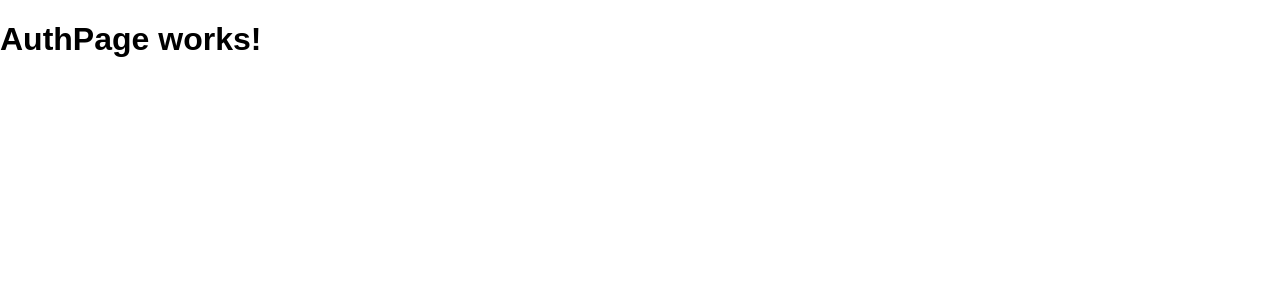
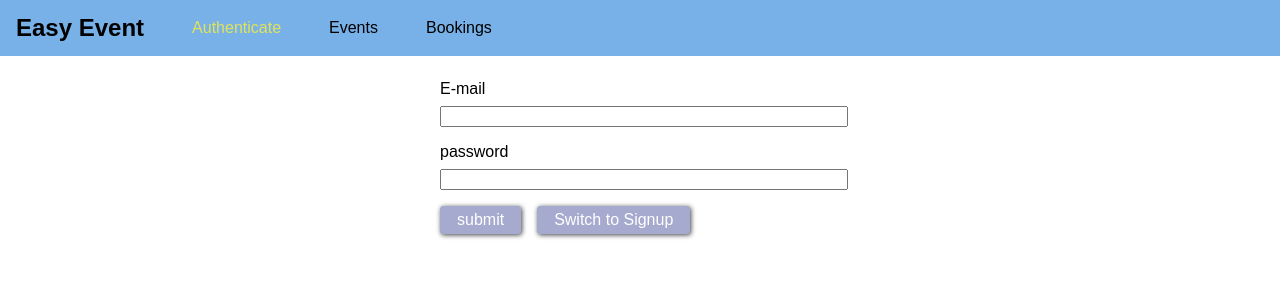
Before and after one commit to harishkonda92/node-graphql, a React (Create React App) app in the folder frontend/: page /auth in a window 1280 px wide. Shown: the top 300 px of the page. Built offline with nearby package versions, Linux system fonts and the light colour scheme; the HTML template or start-up script is replaced by a standard one.

Commit message:
authentication added in frontend

```diff
--- a/frontend/src/App.css
+++ b/frontend/src/App.css
@@ -0,0 +1,4 @@
+.main-content{
+    margin: 4rem 2.5rem;
+
+}
--- a/frontend/src/App.js
+++ b/frontend/src/App.js
@@ -4,17 +4,23 @@
 import AuthPage from './Pages/Auth';
 import BookingsPage from './Pages/Bookings';
 import EventsPage from './Pages/Events';
+import MainNavigation from './Components/navigation/MainNavigation';
 class App extends Component {
   render() {
     return (
       <div className="App">
         <BrowserRouter>
+          <React.Fragment>
+            <MainNavigation />
+            <main className="main-content">
               <Switch>
                 <Redirect from="/" to="/auth" component={null} exact />
                 <Route path="/auth" component={AuthPage} />
                 <Route path="/events" component={EventsPage} />
                 <Route path="/bookings" component={BookingsPage} />
               </Switch>
+            </main>
+          </React.Fragment>
         </BrowserRouter>
       </div>
     );
--- /dev/null
+++ b/frontend/src/Components/navigation/MainNavigation.css
@@ -0,0 +1,37 @@
+.main-navigation{
+    position: fixed;
+    left: 0;
+    top: 0;
+    width: 100%;
+    height: 3.5rem;
+    background: rgb(120, 177, 231);
+    padding: 0 1rem;
+    display: flex;
+    align-items: center;
+}
+.main-navigation__logo h1{
+    margin: 0;
+    font-size: 1.5rem;
+}
+
+.main-navigation__item{
+    margin-left: 1.5rem;
+}
+.main-navigation__item ul{
+    display: flex;
+    list-style: none;
+    padding: 0;
+    margin: 0;
+}
+.main-navigation__item li{
+    margin: 1.5rem;
+}
+.main-navigation__item a {
+    text-decoration: none;
+    color: black;
+}
+.main-navigation__item  a:hover,
+.main-navigation__item  a:active,
+.main-navigation__item  a.active{
+    color: rgb(226, 226, 89)
+}
--- /dev/null
+++ b/frontend/src/Components/navigation/MainNavigation.js
@@ -0,0 +1,25 @@
+import React from 'react';
+import { NavLink } from 'react-router-dom';
+import './MainNavigation.css'
+const mainNavigation = (props) => (
+    <header className="main-navigation">
+        <div className="main-navigation__logo">
+            <h1>Easy Event</h1>
+        </div>
+        <div className="main-navigation__item">
+            <ul>
+                <li>
+                    <NavLink to="/auth">Authenticate</NavLink>
+                </li>
+                <li>
+                    <NavLink to="/events">Events</NavLink>
+                </li>
+                <li>
+                    <NavLink to="/bookings">Bookings</NavLink>
+                </li>
+            </ul>
+        </div>
+    </header>
+);
+
+export default mainNavigation;
--- /dev/null
+++ b/frontend/src/Pages/Auth.css
@@ -0,0 +1,34 @@
+.auth-form {
+    width: 25rem;
+    max-width: 80%;
+    margin: 5rem auto;
+}
+.form-control  label,
+.form-control  input{
+    width: 100%;
+    display: block;
+}
+.form-control{
+    margin-bottom: 1rem;
+}
+.form-control label{
+    margin-bottom: 0.5rem;
+}
+
+.form-actions button {
+    background-color: #a6aace;
+    font: inherit;
+    border: 1px solid #a6aace;
+    border-radius: 3px;
+    padding: 0.25rem 1rem;
+    margin-right:  1rem;
+    box-shadow: 1px 1px 5px #3f3f42;
+    color: white;
+    cursor: pointer;
+}
+.form-actions button:hover,
+.form-actions button:active{
+    background: #343ea5;
+    border: 1px solid #707bdf;
+
+}
--- a/frontend/src/Pages/Auth.js
+++ b/frontend/src/Pages/Auth.js
@@ -1,11 +1,85 @@
 import React, { Component } from 'react';
+import './Auth.css';
 class AuthPage extends Component {
-    render(){
-        return (
-            <h1>
-                AuthPage works!
-            </h1>
-        );
+    constructor(props) {
+        super(props);
+        this.emailEL = React.createRef();
+        this.passwordEL = React.createRef();
+    }
+    state = {
+        isLogin: true
+    }
+    switchModeHandler = () => {
+        this.setState(prevState => {
+            return { isLogin: !prevState.isLogin }
+        })
+    }
+    submitHandler = (event) => {
+        event.preventDefault();
+        const email = this.emailEL.current.value;
+        const password = this.passwordEL.current.value;
+        if (email.trim().length === 0 || password.trim().length === 0) {
+            return;
+        }
+        console.log(email, password);
+        let requestBody = {
+            query: `
+                query {
+                    login(email: "${email}", password:"${password}"){
+                        userId
+                        token
+                        tokenExpiration
+                    }
+                }
+            `
+        };
+        if (!this.state.isLogin) {
+            requestBody = {
+                query: `
+                    mutation {
+                        createUser(userInput: {email: "${email}", password: "${password}"}){
+                            _id
+                            email
+                        }
+                    }
+                `
+            };
+        }
+        fetch('http://localhost:3001/graphql', {
+            method: 'POST',
+            body: JSON.stringify(requestBody),
+            headers: {
+                'Content-Type': 'application/json'
+            }
+        })
+            .then(res => {
+                if (res.status !== 200 && res.status !== 201) {
+                    throw new Error('Request failed');
+                }
+                return res.json();
+            })
+            .then(resData => {
+                console.log(resData)
+            })
+            .catch(error => {
+                console.log(error)
+            });
+    }
+    render() {
+        return <form className="auth-form" onSubmit={this.submitHandler}>
+            <div className="form-control">
+                <label htmlFor="email">E-mail</label>
+                <input type="email" id="email" ref={this.emailEL} />
+            </div>
+            <div className="form-control">
+                <label htmlFor="password">password</label>
+                <input type="password" id="password" ref={this.passwordEL} />
+            </div>
+            <div className="form-actions">
+                <button type="submit">submit</button>
+                <button type="button" onClick={this.switchModeHandler}>Switch to {this.state.isLogin ? 'Signup' : 'Login'}</button>
+            </div>
+        </form>
     }
 }
 
```
Also changed, not shown: 1 other file (tests, documents, lock files or other folders). Lines whose indentation alone changed are shown as unchanged.
